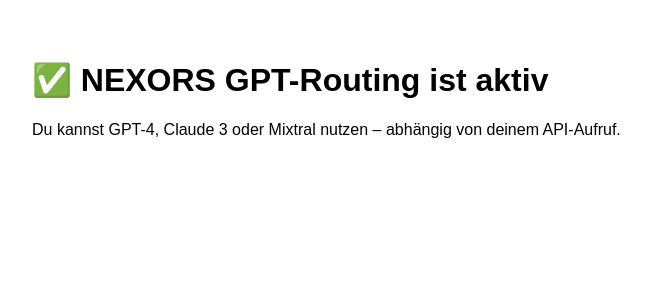
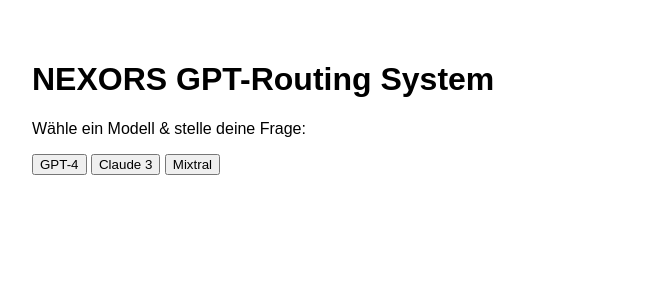
Before and after one commit to Faty-cmd/nexors-gpt-final, a Next.js app: page / in a window 1280 px wide. Shown: the top 300 px of the page, without its empty margins (8-656 px from the left). Built offline with nearby package versions, Linux system fonts and the light colour scheme.

Commit message:
Update index.js

```diff
--- a/pages/index.js
+++ b/pages/index.js
@@ -1,8 +1,45 @@
+import { useState } from "react";
+
 export default function Home() {
+  const [antwort, setAntwort] = useState("");
+  const [loading, setLoading] = useState(false);
+
+  const handleTask = async (prompt, source) => {
+    setLoading(true);
+    const res = await fetch("/api/completion", {
+      method: "POST",
+      headers: { "Content-Type": "application/json" },
+      body: JSON.stringify({ prompt, source }),
+    });
+    const data = await res.json();
+    setAntwort(data.result || data.error || "Keine Antwort.");
+    setLoading(false);
+  };
+
   return (
     <div style={{ fontFamily: "Arial", padding: "2rem" }}>
-      <h1>✅ NEXORS GPT-Routing ist aktiv</h1>
-      <p>Du kannst GPT-4, Claude 3 oder Mixtral nutzen – abhängig von deinem API-Aufruf.</p>
+      <h1>NEXORS GPT-Routing System</h1>
+      <p>Wähle ein Modell & stelle deine Frage:</p>
+
+      <div style={{ marginBottom: "1rem" }}>
+        <button onClick={() => handleTask("Was ist künstliche Intelligenz?", "gpt4")}>
+          GPT-4
+        </button>{" "}
+        <button onClick={() => handleTask("Was ist künstliche Intelligenz?", "claude")}>
+          Claude 3
+        </button>{" "}
+        <button onClick={() => handleTask("Was ist künstliche Intelligenz?", "mixtral")}>
+          Mixtral
+        </button>
+      </div>
+
+      {loading && <p>Lade Antwort...</p>}
+      {antwort && (
+        <div>
+          <h3>Antwort:</h3>
+          <pre>{antwort}</pre>
+        </div>
+      )}
     </div>
   );
 }
```
